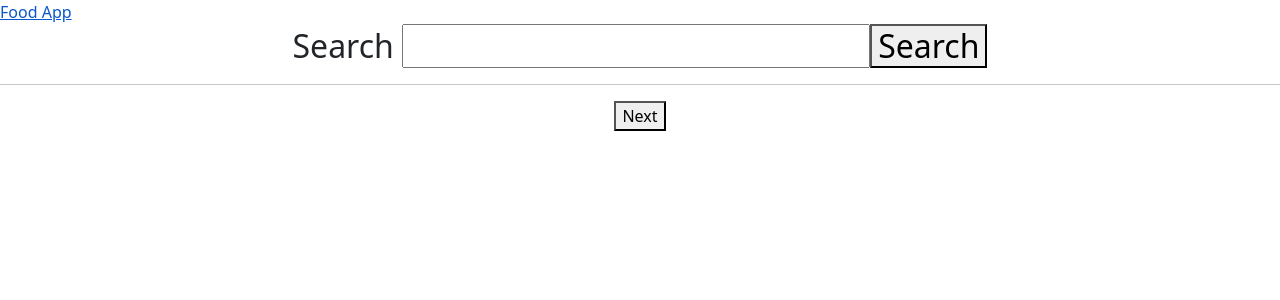
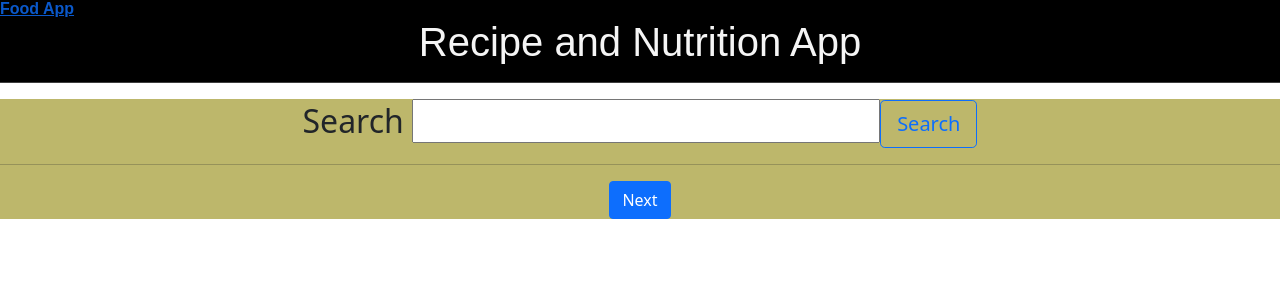
Before and after one commit to kunhyuk/project3_kunhyuk_lee, a React (Create React App) app: page / in a window 1280 px wide. Shown: the top 300 px of the page. Built offline with nearby package versions, Linux system fonts and the light colour scheme.

Commit message:
MVP style done

```diff
--- a/src/App.css
+++ b/src/App.css
@@ -1,5 +1,22 @@
 .App {
   text-align: center;
+
+}
+
+.container {
+  background-color: rgb(205, 246, 154);
+}
+
+.background {
+  background-color: darkkhaki;
+}
+
+.head {
+  background-color: black;
+  color: whitesmoke;
+  font: 1em sans-serif;
+  font-weight: bold;
+
 }
 
 .App-logo {
--- a/src/App.js
+++ b/src/App.js
@@ -2,6 +2,7 @@ import "./App.css";
 import Header from "./components/Header";
 
 import Main from "./components/Main";
+import 'bootstrap/dist/css/bootstrap.min.css';
 
 function App() {
   return (
--- a/src/components/FoodDetail.js
+++ b/src/components/FoodDetail.js
@@ -1,7 +1,9 @@
 import React from "react";
 
 import Modal from "react-bootstrap/Modal";
-import "bootstrap/dist/css/bootstrap.min.css";
+import Button from 'react-bootstrap/Button';
+import 'bootstrap/dist/css/bootstrap.min.css';
+//import "bootstrap/dist/css/bootstrap.min.css";
 
 
 function FoodDetail(props) {
@@ -37,7 +39,7 @@ function FoodDetail(props) {
 
   return (
     <div>
-      <button onClick={showIngredient}> Ingredient </button>
+      <Button size='sm' variant='outline-secondary' onClick={showIngredient}> Ingredient </Button>
       <Modal show = {isIngredientOpen} onHide={hideIngredient}>
       <Modal.Header>
           <Modal.Title>Ingredient</Modal.Title>
@@ -49,16 +51,16 @@ function FoodDetail(props) {
           </Modal.Body>
 
           <Modal.Footer>
-          <button onClick={hideIngredient}>Cancel</button>
+          <Button variant='outline-secondary' onClick={hideIngredient}>Cancel</Button>
           {/* latermake savebutton here  */}
           {/* <button>Save</button> */}
         </Modal.Footer>
 
       </Modal>
-    <button onClick={showModal}>Nutrition</button>
+    <Button size='sm' variant='outline-secondary' onClick={showModal}>Nutrition</Button>
       <Modal show={isOpen} onHide={hideModal}>
         <Modal.Header>
-          <Modal.Title>Nutrition</Modal.Title>
+          <Modal.Title> Nutrition </Modal.Title>
         </Modal.Header>
         <Modal.Body>
           {/* I can use map here but there is too many useless info in my opinion */}
@@ -89,12 +91,12 @@ function FoodDetail(props) {
           </Modal.Body>
 
         <Modal.Footer>
-          <button onClick={hideModal}>Cancel</button>
+          <Button variant='outline-secondary'  onClick={hideModal}> Cancel </Button>
           {/* latermake savebutton here  */}
           {/* <button>Save</button> */}
         </Modal.Footer>
       </Modal>
-      <button onClick={()=> window.open(props.external, "_blank")}>To external website to get detail</button>
+      <Button variant='outline-secondary' size='sm' onClick={()=> window.open(props.external, "_blank")}> External Website </Button>
       </div>
   );
 }
--- a/src/components/Header.js
+++ b/src/components/Header.js
@@ -1,12 +1,17 @@
 import { Link } from "react-router-dom";
+import "../App.css"
 
 function Header(props) {
     return (
+        <div className="head">
         <nav className="nav">
             <Link to="/">
                 <div>Food App</div>
             </Link>
         </nav>
+        <h1>Recipe and Nutrition App</h1>
+        <hr/>
+        </div>
     );
 }
 
--- a/src/components/Main.js
+++ b/src/components/Main.js
@@ -5,6 +5,11 @@ import {  useState } from "react";
 import Search from "../components/Search"
 import Results from "../pages/Results";
 import Next from "./Next";
+import "../App.css"
+
+
+
+
 //import Show from "../pages/Show";
 
 
@@ -51,12 +56,12 @@ function Main(props) {
       //cant use route or is there any way I can use it.
     return (
 
-      <>
+      <div className="background">
         <Search query={query} handleSearch={handleSearch} handleSubmit={handleSubmit} />
 
         <Results results = {results}/>
         <Next nextButton={nextButton} />
-      </>
+      </div>
     )
 }
 
--- a/src/components/Next.js
+++ b/src/components/Next.js
@@ -1,5 +1,6 @@
 import React from "react"
-
+import Button from 'react-bootstrap/Button';
+import 'bootstrap/dist/css/bootstrap.min.css';
 
 const Next = (props)=> {
 
@@ -7,7 +8,7 @@ const Next = (props)=> {
 
         return (
 
-                <button type="submit">Next</button>
+                <Button varinat='outline-secondary' type="submit">Next</Button>
 
         )
     }
--- a/src/components/Search.js
+++ b/src/components/Search.js
@@ -1,6 +1,6 @@
 import React from "react"
-
-
+import Button from 'react-bootstrap/Button';
+import 'bootstrap/dist/css/bootstrap.min.css';
 const Search = (props)=> {
 
     return (
@@ -9,7 +9,7 @@ const Search = (props)=> {
             <form onSubmit={props.handleSubmit}>
                <h2> <span>Search </span>
                 <input onChange={ props.handleSearch} name ="searchbar" type="text" value={props.query} ></input>
-                <button>Search</button>
+                <Button variant= 'outline-primary' size= 'lg' type= "submit">Search</Button>
                 </h2>
             </form>
         </section>
--- a/src/index.css
+++ b/src/index.css
@@ -5,9 +5,11 @@ body {
     sans-serif;
   -webkit-font-smoothing: antialiased;
   -moz-osx-font-smoothing: grayscale;
+
 }
 
 code {
+
   font-family: source-code-pro, Menlo, Monaco, Consolas, 'Courier New',
     monospace;
 }
--- a/src/pages/Results.js
+++ b/src/pages/Results.js
@@ -1,26 +1,45 @@
 import React from "react";
 import FoodDetail from "../components/FoodDetail";
-
+import Container from 'react-bootstrap/Container';
+import Row from 'react-bootstrap/Row';
+import Col from 'react-bootstrap/Col';
+import "../App.css";
 
 const Results = (props) => {
 
     const showData = props.results.map((food, idx) => {
         return (
-            <div key = {idx}>
+            <Container class="container">
+                <hr/>
+                <Row>
+                    <Col>
+            {/* <div key = {idx}> */}
 
 
-            <h2><hr/>{food.recipe.label}</h2>
+            <h2>{food.recipe.label}</h2>
 
             {/* Why should I add key for */}
             <img src = {food.recipe.image} alt={food.recipe.label} />
-            <span><h3>Ingredients: </h3>
-
-                {food.recipe.ingredientLines}
+            </Col>
+            <Col>
+            <br/><br/>
+            <h3>Description: </h3>
+            <h4>
+                Cuisine: {food.recipe.cuisineType}
+                <br/>
+                Meal Type: {food.recipe.mealType}
+                <br/>
+                Dish Type: {food.recipe.dishType}
+                <br/>
+                Calories: {food.recipe.calories} kcal
+                </h4>
                 <br></br>
                 <FoodDetail food ={food.recipe.totalNutrients} external = {food.recipe.url} ingredients = {food.recipe.ingredients}/>
-            </span>
 
-            </div>
+                </Col>
+            {/* </div> */}
+            </Row>
+            </Container>
         )
     })
 
```
